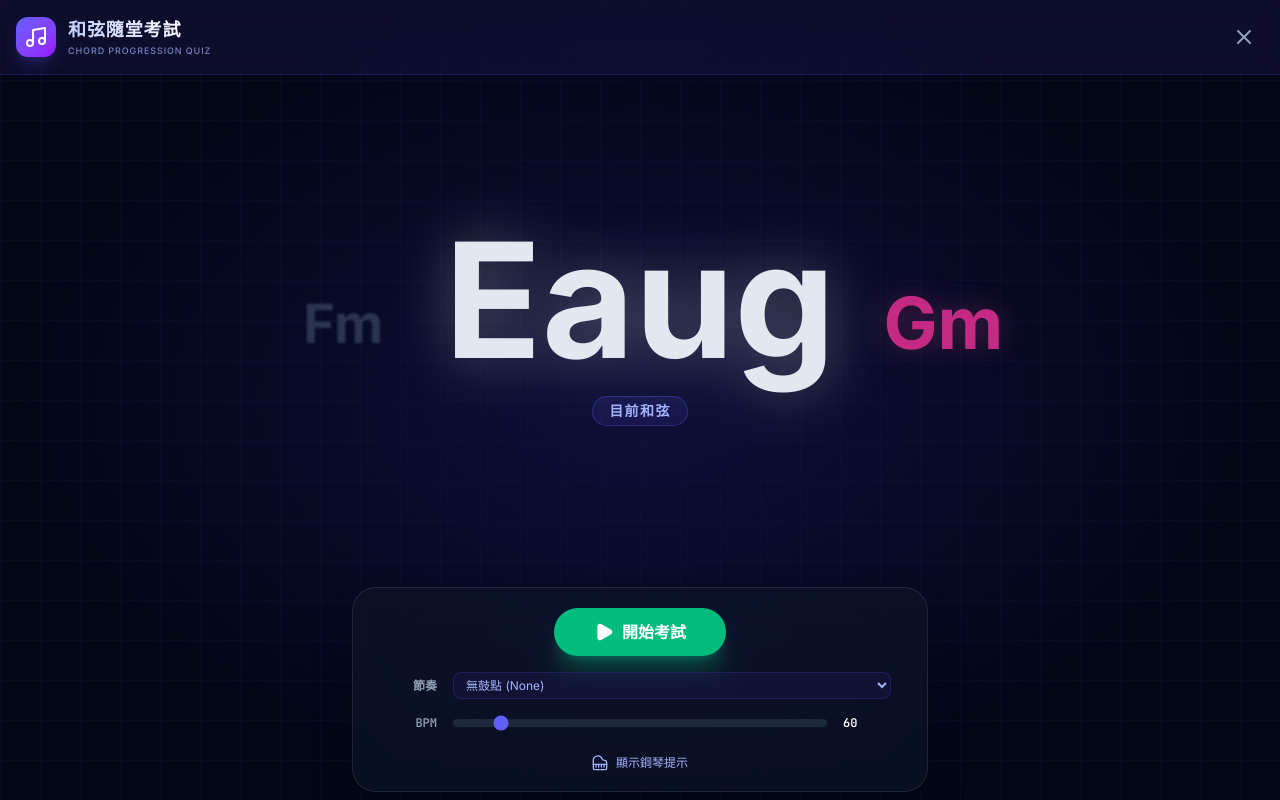
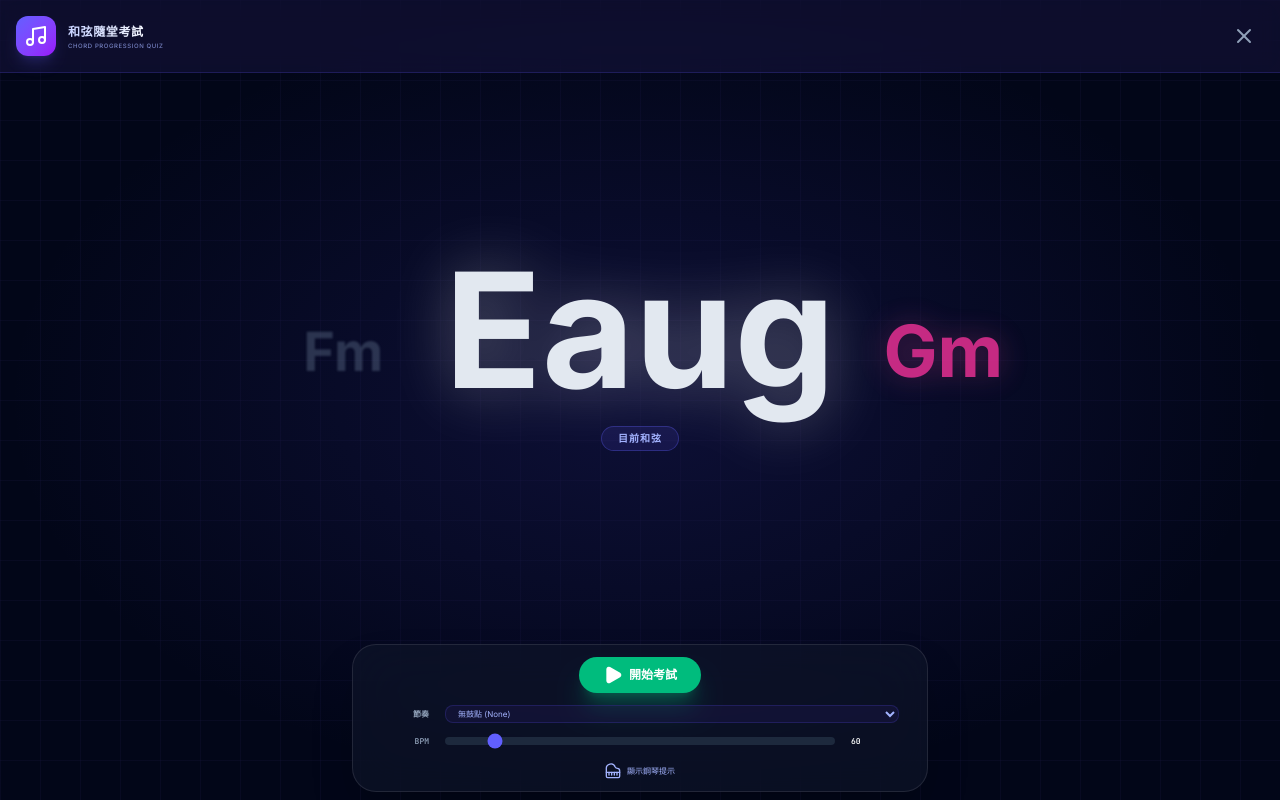
Before and after one commit to AymiMensa/ChordTree, a React (Vite) app: page / in a window 1280 px wide. Both pictures are taken after a click on the button "隨堂考試". Built offline with nearby package versions, Linux system fonts and the light colour scheme.

Commit message:
UI tweak: optimize PopQuiz layout for landscape mode

```diff
--- a/src/components/PianoVisualizer.tsx
+++ b/src/components/PianoVisualizer.tsx
@@ -76,11 +76,11 @@ export const PianoVisualizer: React.FC<PianoVisualizerProps> = ({
         {/* Card 1: Main details */}
         <div className="flex-1 bg-black/40 border border-indigo-950/80 rounded-lg p-2.5 md:p-3 flex flex-col justify-center shadow-lg relative overflow-hidden group mobile-landscape-card">
            <div className="flex items-center justify-between mb-1">
-             <span className="text-[10px] md:text-xs text-slate-500 font-medium flex items-center gap-1">
+             <span className="text-[7px] md:text-[8px] text-slate-500 font-medium flex items-center gap-1" title="當前選擇的和弦">
                <Sparkles className="w-3 h-3 text-pink-500" />
                當前和弦
              </span>
-             <div className="flex items-center gap-1 bg-[#022c22]/80 border border-[#047857] text-[#34d399] px-1.5 py-0.5 rounded text-[9px] font-bold">
+             <div className="flex items-center gap-1 bg-[#022c22]/80 border border-[#047857] text-[#34d399] px-1.5 py-0.5 rounded text-[6px] md:text-[7px] font-bold" title="此和弦已被選取">
                已選取
              </div>
            </div>
@@ -91,10 +91,10 @@ export const PianoVisualizer: React.FC<PianoVisualizerProps> = ({
              </div>
 
              <div className="flex flex-col gap-1 mt-0.5">
-               <span className="text-[9px] md:text-[10px] font-bold text-[#f59e0b] border border-[#b45309] bg-[#451a03]/50 px-2 py-0.5 rounded-full whitespace-nowrap self-start mobile-landscape-chord-name">
+               <span className="text-[6px] md:text-[7px] font-bold text-[#f59e0b] border border-[#b45309] bg-[#451a03]/50 px-2 py-0.5 rounded-full whitespace-nowrap self-start mobile-landscape-chord-name" title="和弦完整名稱">
                  {activeChordFullName || "Unknown"}
                </span>
-               <span className="text-[9px] md:text-[10px] font-medium text-slate-300 bg-slate-800/80 border border-slate-700 px-2 py-0.5 rounded-full whitespace-nowrap self-start mobile-landscape-chord-name">
+               <span className="text-[6px] md:text-[7px] font-medium text-slate-300 bg-slate-800/80 border border-slate-700 px-2 py-0.5 rounded-full whitespace-nowrap self-start mobile-landscape-chord-name" title="和弦組成音符">
                  組成音: {activeChordNotes.join(", ")}
                </span>
              </div>
@@ -104,7 +104,7 @@ export const PianoVisualizer: React.FC<PianoVisualizerProps> = ({
              <button
                onClick={onPlayChordDirectly}
                title="播放當前和弦 (Play Current Chord)"
-               className="w-full bg-slate-800 hover:bg-slate-700 active:scale-[0.98] border border-slate-600 text-slate-200 font-medium py-1.5 rounded-md flex items-center justify-center gap-1.5 transition-all shadow text-xs mt-auto mobile-landscape-play-btn"
+               className="w-full bg-slate-800 hover:bg-slate-700 active:scale-[0.98] border border-slate-600 text-slate-200 font-medium py-1.5 rounded-md flex items-center justify-center gap-1.5 transition-all shadow text-[8px] md:text-[9px] mt-auto mobile-landscape-play-btn"
              >
                <Play className="w-3.5 h-3.5 fill-current text-slate-300" />
                播放和弦
@@ -114,8 +114,8 @@ export const PianoVisualizer: React.FC<PianoVisualizerProps> = ({
 
         {/* Card 2: Formula */}
         <div className="bg-black/40 border border-indigo-950/80 rounded-lg p-2.5 md:p-3 shadow-lg flex flex-col justify-center min-w-0 overflow-hidden mobile-landscape-card">
-          <span className="text-[10px] md:text-xs text-slate-400 font-bold mb-1">和弦公式 (Formula)</span>
-          <div className="flex flex-col sm:flex-row sm:items-center sm:justify-between text-[10px] md:text-xs font-mono min-w-0 gap-1">
+          <span className="text-[7px] md:text-[8px] text-slate-400 font-bold mb-1" title="和弦結構公式">和弦公式 (Formula)</span>
+          <div className="flex flex-col sm:flex-row sm:items-center sm:justify-between text-[7px] md:text-[8px] font-mono min-w-0 gap-1">
             <span className="text-slate-500 truncate min-w-0 mr-2 mobile-landscape-chord-formula">{activeChordFullName || "Unknown"}</span>
             <span className="text-indigo-300 font-bold tracking-widest whitespace-nowrap shrink-0 mobile-landscape-chord-formula">{activeChordFormula || "N/A"}</span>
           </div>
@@ -125,9 +125,9 @@ export const PianoVisualizer: React.FC<PianoVisualizerProps> = ({
 
       {/* Right Area: Keyboard Visualizer */}
       <div className="shrink-0 flex flex-col items-center bg-indigo-950/20 p-2 md:p-3 rounded-lg border border-indigo-900/40 w-full xl:w-auto min-w-0">
-        <div className="text-[9px] md:text-[10px] font-mono text-slate-500 mb-2 flex flex-wrap items-center justify-between w-full gap-1">
+        <div className="text-[6px] md:text-[7px] font-mono text-slate-500 mb-2 flex flex-wrap items-center justify-between w-full gap-1" title="下方為鋼琴鍵盤可視化">
           <span>鍵盤可視化</span>
-          <span className="bg-indigo-950 px-1 py-0.5 rounded text-indigo-400 border border-indigo-900 text-[8px] md:text-[9px]">MIDI C3 - C5</span>
+          <span className="bg-indigo-950 px-1 py-0.5 rounded text-indigo-400 border border-indigo-900 text-[5px] md:text-[6px]" title="顯示範圍">MIDI C3 - C5</span>
         </div>
 
         <div className="relative overflow-visible w-full max-w-[360px]" style={{ aspectRatio: '360/120' }}>
--- a/src/components/PopQuiz.tsx
+++ b/src/components/PopQuiz.tsx
@@ -115,10 +115,10 @@ export function PopQuiz({ onClose }: { onClose: () => void }) {
             <Music className="w-4 h-4 sm:w-6 sm:h-6 text-white" />
           </div>
           <div>
-            <h1 className="text-sm sm:text-base md:text-lg [@media(max-height:600px)]:text-xs [@media(max-height:400px)]:text-[8px] [@media(max-height:500px)_and_(orientation:landscape)]:text-[10px] font-black tracking-wider text-transparent bg-clip-text bg-gradient-to-r from-indigo-200 to-white">
+            <h1 className="text-[9px] sm:text-[11px] md:text-[12px] [@media(max-height:600px)]:text-[8px] [@media(max-height:400px)]:text-[5px] [@media(max-height:500px)_and_(orientation:landscape)]:text-[7px] font-black tracking-wider text-transparent bg-clip-text bg-gradient-to-r from-indigo-200 to-white">
               和弦隨堂考試
             </h1>
-            <p className="text-[7px] sm:text-[9px] [@media(max-height:600px)]:text-[6px] [@media(max-height:400px)]:text-[5px] [@media(max-height:500px)_and_(orientation:landscape)]:text-[5px] text-indigo-300/70 font-medium tracking-widest uppercase">
+            <p className="text-[5px] sm:text-[6px] [@media(max-height:600px)]:text-[4px] [@media(max-height:400px)]:text-[3px] [@media(max-height:500px)_and_(orientation:landscape)]:text-[3px] text-indigo-300/70 font-medium tracking-widest uppercase">
               CHORD PROGRESSION QUIZ
             </p>
           </div>
@@ -139,7 +139,7 @@ export function PopQuiz({ onClose }: { onClose: () => void }) {
       <div className={`relative z-10 flex-1 flex flex-col [@media(max-height:500px)_and_(orientation:landscape)]:flex-row items-center justify-center p-1 sm:p-2 min-h-0 overflow-hidden`}>
 
         {/* Chord Flow Display */}
-        <div className={`flex flex-row items-center justify-center gap-2 sm:gap-6 md:gap-12 w-full [@media(max-height:500px)_and_(orientation:landscape)]:w-1/2 max-w-5xl flex-1 min-h-0`}>
+        <div className={`flex flex-row items-center justify-center gap-2 sm:gap-6 md:gap-12 w-full [@media(max-height:500px)_and_(orientation:landscape)]:pr-[180px] max-w-5xl flex-1 min-h-0`}>
 
           {/* Previous Chord */}
           <div className="flex-1 flex justify-end opacity-40 scale-75 md:scale-90 transition-all duration-300 blur-[1px]">
@@ -157,7 +157,7 @@ export function PopQuiz({ onClose }: { onClose: () => void }) {
                 ${isPlaying ? 'text-white scale-110' : 'text-slate-200'}`}>
               {currentChord}
             </div>
-            <div className={`mt-1 px-2 sm:px-4 py-0.5 sm:py-1 rounded-full bg-indigo-900/30 border border-indigo-500/30 text-indigo-300 font-bold tracking-widest whitespace-nowrap transition-all duration-300 ${showPiano ? 'text-[7px] sm:text-[9px] [@media(max-height:600px)]:text-[6px] [@media(max-height:600px)]:px-1.5 [@media(max-height:600px)]:py-0' : 'text-[8px] sm:text-[11px] md:text-sm md:mt-4 [@media(max-height:600px)]:text-[7px] [@media(max-height:600px)]:mt-1'}`}>
+            <div className={`mt-1 px-2 sm:px-4 py-0.5 sm:py-1 rounded-full bg-indigo-900/30 border border-indigo-500/30 text-indigo-300 font-bold tracking-widest whitespace-nowrap transition-all duration-300 ${showPiano ? 'text-[5px] sm:text-[6px] [@media(max-height:600px)]:text-[4px] [@media(max-height:600px)]:px-1.5 [@media(max-height:600px)]:py-0' : 'text-[6px] sm:text-[8px] md:text-[10px] md:mt-4 [@media(max-height:600px)]:text-[5px] [@media(max-height:600px)]:mt-1'}`}>
               目前和弦
             </div>
           </div>
@@ -175,14 +175,15 @@ export function PopQuiz({ onClose }: { onClose: () => void }) {
 
         {/* Controls */}
         <div className={`flex flex-col items-center bg-slate-900/60 backdrop-blur-xl rounded-2xl md:rounded-3xl border border-white/10 shadow-2xl w-full max-w-xl shrink-0 transition-all duration-300
-           ${showPiano ? 'mt-0 p-1.5 sm:p-3 gap-1 sm:gap-2 [@media(max-height:600px)]:p-1 [@media(max-height:600px)]:gap-0.5 [@media(max-height:500px)_and_(orientation:landscape)]:w-1/2 [@media(max-height:500px)_and_(orientation:landscape)]:ml-2' : 'mt-2 md:mt-6 p-3 md:p-5 gap-2 md:gap-4 [@media(max-height:600px)]:mt-1 [@media(max-height:600px)]:p-1.5 [@media(max-height:600px)]:gap-1 [@media(max-height:500px)_and_(orientation:landscape)]:w-1/2 [@media(max-height:500px)_and_(orientation:landscape)]:ml-2'}`}>
+           [@media(max-height:500px)_and_(orientation:landscape)]:absolute [@media(max-height:500px)_and_(orientation:landscape)]:right-4 [@media(max-height:500px)_and_(orientation:landscape)]:top-1/2 [@media(max-height:500px)_and_(orientation:landscape)]:-translate-y-1/2 [@media(max-height:500px)_and_(orientation:landscape)]:w-auto [@media(max-height:500px)_and_(orientation:landscape)]:min-w-[160px] [@media(max-height:500px)_and_(orientation:landscape)]:z-20
+           ${showPiano ? 'mt-0 p-1.5 sm:p-2 gap-1 [@media(max-height:600px)]:p-1 [@media(max-height:600px)]:gap-0.5' : 'mt-2 md:mt-6 p-2 md:p-3 gap-1.5 md:gap-3 [@media(max-height:600px)]:mt-1 [@media(max-height:600px)]:p-1.5 [@media(max-height:600px)]:gap-1'}`}>
 
           {/* Play/Pause Button */}
           <button
             title={isPlaying ? "暫停考試" : "開始考試"}
             onClick={togglePlay}
             className={`flex items-center justify-center w-full sm:w-auto rounded-full font-bold transition-all transform hover:scale-105 active:scale-95 shadow-xl
-              ${showPiano ? 'px-4 sm:px-6 py-1.5 sm:py-2 text-xs sm:text-sm gap-1.5 [@media(max-height:500px)]:py-1 [@media(max-height:500px)]:text-[10px]' : 'px-5 sm:px-10 py-2 sm:py-3 text-sm sm:text-base gap-2 [@media(max-height:500px)]:py-1.5 [@media(max-height:500px)]:text-xs'}
+              ${showPiano ? 'px-3 sm:px-4 py-1 sm:py-1.5 text-[8px] sm:text-[10px] gap-1 [@media(max-height:500px)]:py-0.5 [@media(max-height:500px)]:text-[7px]' : 'px-4 sm:px-6 py-1.5 sm:py-2 text-[10px] sm:text-[12px] gap-1.5 [@media(max-height:500px)]:py-1 [@media(max-height:500px)]:text-[8px]'}
               ${isPlaying
                 ? 'bg-red-500 hover:bg-red-400 text-white shadow-red-500/30'
                 : 'bg-emerald-500 hover:bg-emerald-400 text-white shadow-emerald-500/30'}`}
@@ -201,13 +202,13 @@ export function PopQuiz({ onClose }: { onClose: () => void }) {
           </button>
 
           {/* Groove Selector */}
-          <div className="w-full flex items-center gap-2 sm:gap-4 px-2 sm:px-4" title="選擇伴奏鼓組律動 (Select Drum Groove)">
-            <span className="text-slate-400 font-bold text-[10px] sm:text-xs w-8 sm:w-12 text-right whitespace-nowrap">節奏</span>
+          <div className="w-full flex items-center gap-2 sm:gap-4 px-2 sm:px-4 group relative" title="選擇伴奏鼓組律動 (Select Drum Groove)">
+            <span className="text-slate-400 font-bold text-[7px] sm:text-[8px] w-8 sm:w-12 text-right whitespace-nowrap">節奏</span>
             <select
               title="選擇伴奏鼓組律動"
               value={activeGroove}
               onChange={(e) => setActiveGroove(e.target.value as GrooveType)}
-              className="flex-1 bg-indigo-950/40 border border-indigo-900/50 text-indigo-300 text-[10px] sm:text-xs rounded-lg px-2 py-1 focus:outline-none focus:border-indigo-500 cursor-pointer"
+              className="flex-1 bg-indigo-950/40 border border-indigo-900/50 text-indigo-300 text-[7px] sm:text-[8px] rounded-lg px-2 py-0.5 focus:outline-none focus:border-indigo-500 cursor-pointer"
             >
               <option value="None">無鼓點 (None)</option>
               <optgroup label="Dance / Electronic">
@@ -248,8 +249,8 @@ export function PopQuiz({ onClose }: { onClose: () => void }) {
           </div>
 
           {/* BPM Slider */}
-          <div className="w-full flex items-center gap-2 sm:gap-4 px-2 sm:px-4" title="調整節拍器速度 (Adjust BPM)">
-            <span className="text-slate-400 font-mono font-bold text-[10px] sm:text-xs w-8 sm:w-12 text-right">BPM</span>
+          <div className="w-full flex items-center gap-2 sm:gap-4 px-2 sm:px-4 group relative" title="調整節拍器速度 (Adjust BPM)">
+            <span className="text-slate-400 font-mono font-bold text-[7px] sm:text-[8px] w-8 sm:w-12 text-right">BPM</span>
             <input
               title="調整節拍器速度"
               type="range"
@@ -259,13 +260,13 @@ export function PopQuiz({ onClose }: { onClose: () => void }) {
               onChange={(e) => setBpm(parseInt(e.target.value))}
               className="flex-1 h-1.5 sm:h-2 bg-slate-800 rounded-lg appearance-none cursor-pointer accent-indigo-500"
             />
-            <span className="text-white font-mono font-bold text-[10px] sm:text-xs w-8 sm:w-12">{bpm}</span>
+            <span className="text-white font-mono font-bold text-[7px] sm:text-[8px] w-8 sm:w-12">{bpm}</span>
           </div>
 
           <button
             title={showPiano ? "隱藏下方鋼琴鍵盤提示 (Hide Piano)" : "顯示下方鋼琴鍵盤提示 (Show Piano)"}
             onClick={() => setShowPiano(!showPiano)}
-            className="flex items-center gap-1.5 sm:gap-2 text-[9px] sm:text-xs text-indigo-300 hover:text-white transition-colors mt-0.5 sm:mt-2 [@media(max-height:600px)]:mt-0 [@media(max-height:600px)]:text-[8px]"
+            className="flex items-center gap-1 sm:gap-1.5 text-[6px] sm:text-[8px] text-indigo-300 hover:text-white transition-colors mt-0.5 sm:mt-1 [@media(max-height:600px)]:mt-0 [@media(max-height:600px)]:text-[5px]"
           >
             <Piano className="w-3.5 h-3.5 sm:w-4 sm:h-4" />
             {showPiano ? "隱藏鋼琴提示" : "顯示鋼琴提示"}
```
